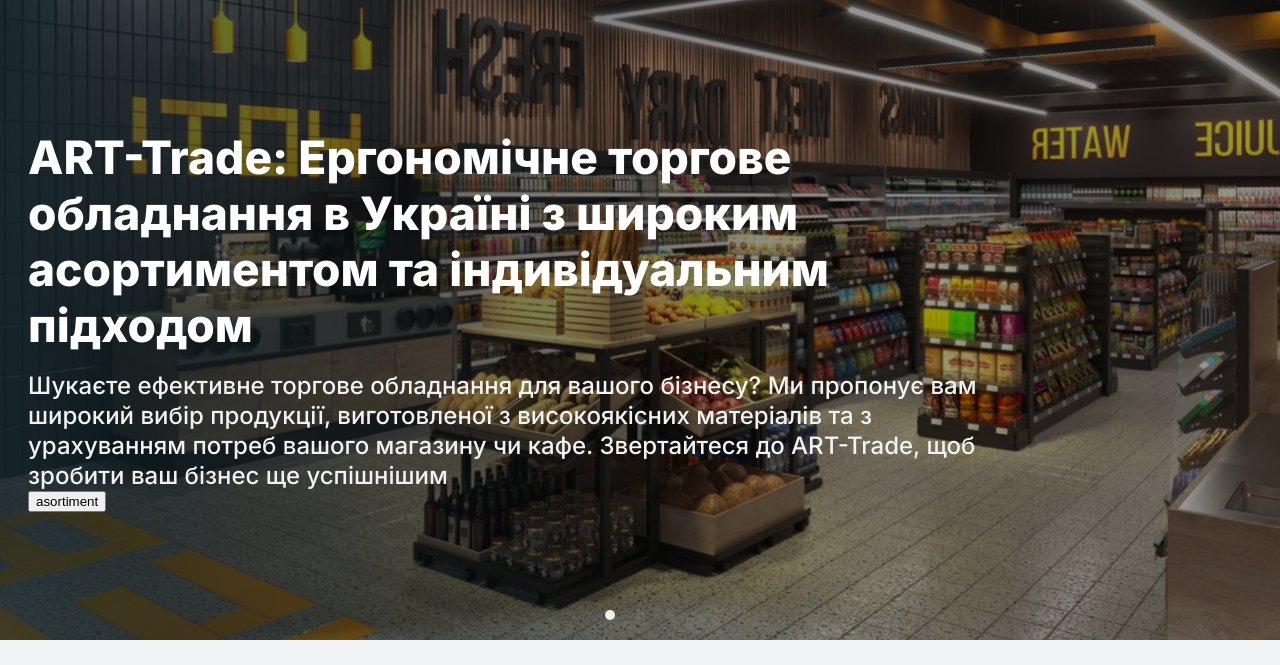
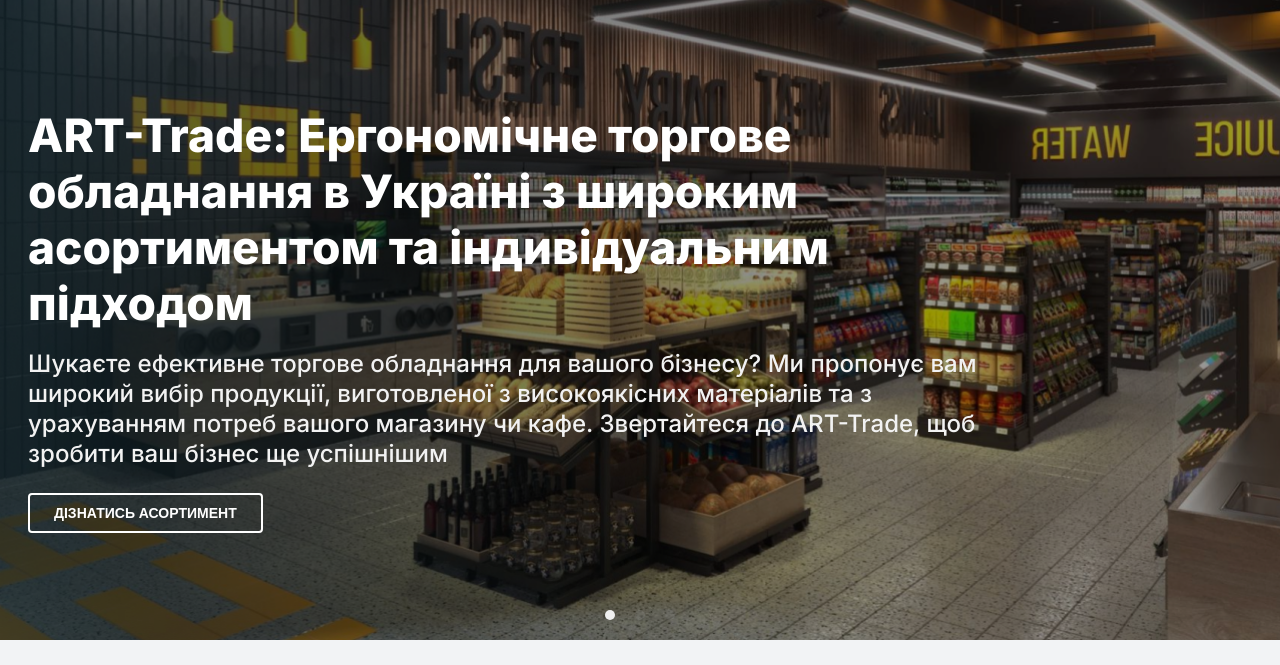
Before and after one commit to amsteridev/art-trade, a plain HTML site: page index.html in a window 1280 px wide. Shown: the top 665 px of the page. Drawn offline with Linux system fonts and the light colour scheme.

Commit message:
add promobaneer buttons

```diff
--- a/index.html
+++ b/index.html
@@ -22,8 +22,8 @@
                                 <div class="promo-slide__inner">
                                     <div class="promo-slide__title">ART-Trade: Ергономічне торгове обладнання в Україні з широким асортиментом та індивідуальним підходом</div>
                                     <div class="promo-slide__text">Шукаєте ефективне торгове обладнання для вашого бізнесу? Ми пропонує вам широкий вибір продукції, виготовленої з високоякісних матеріалів та з урахуванням потреб вашого магазину чи кафе. Звертайтеся до ART-Trade, щоб зробити ваш бізнес ще успішнішим</div>
-                                    <div class="promo-slide__button">
-                                        <button>asortiment</button>
+                                    <div class="promo-slide__actions">
+                                        <button class="button button_size_medium button_color_white button_uppercase">Дізнатись асортимент</button>
                                     </div>
                                 </div>
                             </div>
@@ -35,8 +35,8 @@
                                 <div class="promo-slide__inner">
                                     <div class="promo-slide__title">ART-Trade: Ергономічне торгове обладнання в Україні з широким асортиментом та індивідуальним підходом</div>
                                     <div class="promo-slide__text">Шукаєте ефективне торгове обладнання для вашого бізнесу? Ми пропонує вам широкий вибір продукції, виготовленої з високоякісних матеріалів та з урахуванням потреб вашого магазину чи кафе. Звертайтеся до ART-Trade, щоб зробити ваш бізнес ще успішнішим</div>
-                                    <div class="promo-slide__button">
-                                        <button>button</button>
+                                    <div class="promo-slide__actions">
+                                        <button class="button button_size_medium button_color_white button_uppercase">Дізнатись асортимент</button>
                                     </div>
                                 </div>
                             </div>
@@ -48,8 +48,8 @@
                                 <div class="promo-slide__inner">
                                     <div class="promo-slide__title">ART-Trade: Ергономічне торгове обладнання в Україні з широким асортиментом та індивідуальним підходом</div>
                                     <div class="promo-slide__text">Шукаєте ефективне торгове обладнання для вашого бізнесу? Ми пропонує вам широкий вибір продукції, виготовленої з високоякісних матеріалів та з урахуванням потреб вашого магазину чи кафе. Звертайтеся до ART-Trade, щоб зробити ваш бізнес ще успішнішим</div>
-                                    <div class="promo-slide__button">
-                                        <button>button</button>
+                                    <div class="promo-slide__actions">
+                                        <button class="button button_size_medium button_color_white button_uppercase">Дізнатись асортимент</button>
                                     </div>
                                 </div>
                             </div>
--- a/src/scss/custom.scss
+++ b/src/scss/custom.scss
@@ -52,6 +52,22 @@
             max-width: 990px;
             font-size: 24px;
             line-height: 30px;
+        }
+    }
+
+    &__actions {
+        margin-top: 50px;
+
+        @media (min-width: 1024px) {
+            margin-top: 24px;
+        }
+
+        button {
+            width: 100%;
+
+            @media (min-width: 1024px) {
+                width: max-content;
+            }
         }
     }
 }
--- a/src/scss/ui.scss
+++ b/src/scss/ui.scss
@@ -25,6 +25,12 @@
             background: #F7CC35;
             color: #2D3136;
         }
+
+        &_white {
+            background: transparent;
+            color: #fff;
+            border: 2px solid #fff;
+        }
     }
 
     &_size {
```
Also changed, not shown: dist/css/custom.css, dist/css/ui.css.
